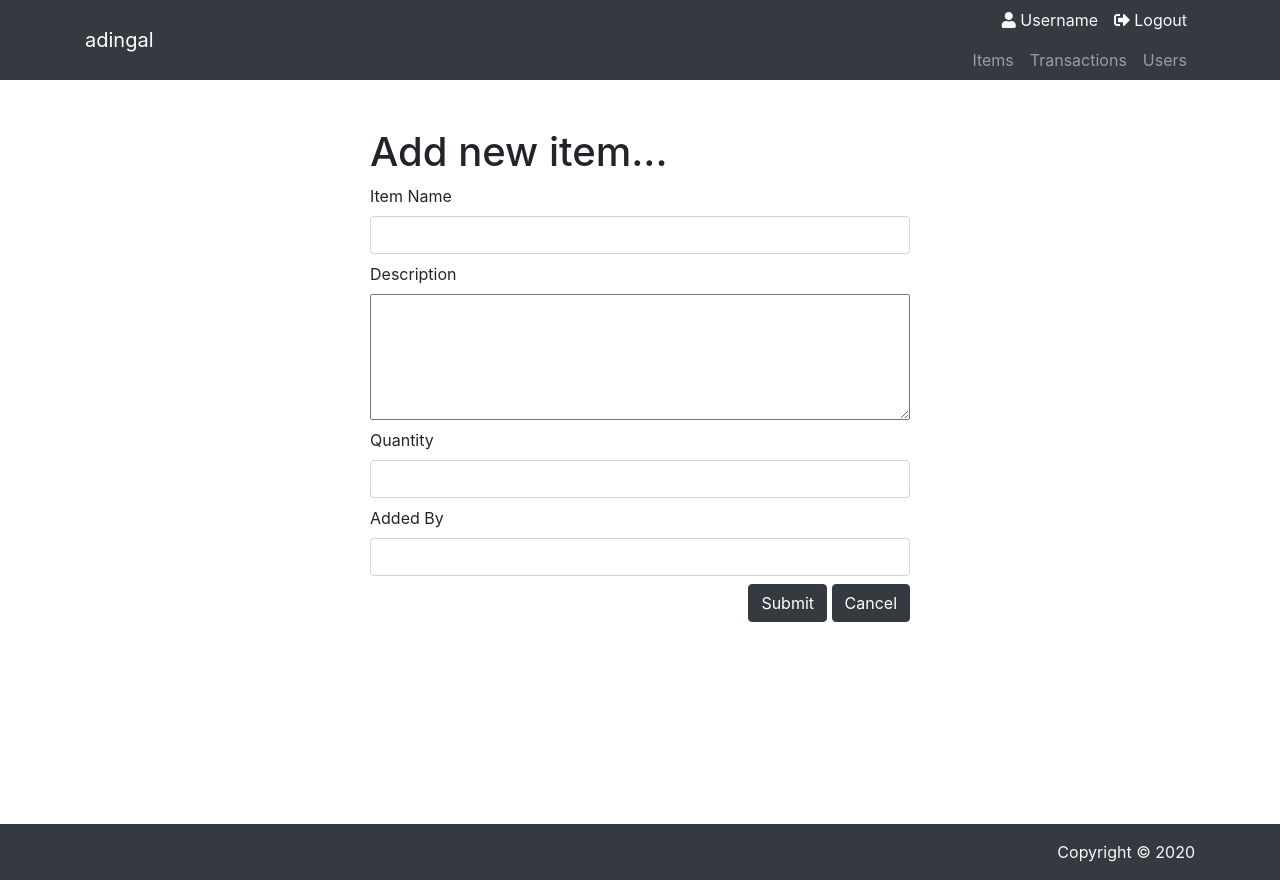
After one commit to adingal/inventory_management_system, a PHP site: page /items/add.php in a window 1280 px wide. The commit adds this page. Run offline with PHP 8.4, Linux system fonts and the light colour scheme; some libraries are stand-ins or nearby versions.

Commit message:
Create items add page

```diff
--- /dev/null
+++ b/public/items/add.php
@@ -0,0 +1,45 @@
+<?php
+    require_once('../../private/init.php');
+
+    $page_title = 'Add Items';
+?>
+
+<?php include(SHARED_PATH . '/main_header.php'); ?>
+
+<div id="content">
+
+<div id="add_items" class="py-5">
+    <div class="container">
+        <div class="row">
+            <div class="col-md-6 mx-auto">
+                <form action="#" method="post">
+                    <h1 class="display-5">Add new item...</h1>
+                    <div class="form-group mb-2">
+                        <label for="item_name">Item Name</label>
+                        <input type="text" class="form-control" name="item_name">
+                    </div>
+                    <div class="form-group mb-2">
+                        <label for="description">Description</label>
+                        <textarea class="d-block w-100" name="description" cols="30" rows="5"></textarea>
+                    </div>
+                    <div class="form-group mb-2">
+                        <label for="quantity">Quantity</label>
+                        <input type="number" class="form-control" name="quantity" min="1" max="100">
+                    </div>
+                    <div class="form-group mb-2">
+                        <label for="added_by">Added By</label>
+                        <input type="text" class="form-control" name="added_by">
+                    </div>
+                    <div class="form-group mb-2 text-right">
+                        <input type="submit" class="btn btn-dark" value="Submit">
+                        <input type="submit" class="btn btn-dark" value="Cancel">
+                    </div>
+                </form>
+            </div>
+        </div>
+    </div>
+</div>
+
+</div>
+
+<?php include(SHARED_PATH . '/main_footer.php'); ?>
--- a/public/items/index.php
+++ b/public/items/index.php
@@ -23,7 +23,7 @@
                     </div>
                 </div>
                 <div class="col-md-8 text-center text-md-right">
-                    <a href="#" class="btn btn-primary"><i class="fa fa-plus"></i> Add</a>
+                    <a href="<?php echo WWW_ROOT . '/items/add.php'; ?>" class="btn btn-primary"><i class="fa fa-plus"></i> Add</a>
                     <a href="#" class="btn btn-success"><i class="fa fa-pencil-alt"></i> Edit</a>
                     <a href="#" class="btn btn-danger"><i class="fa fa-trash"></i> Delete</a>
                 </div>
```
